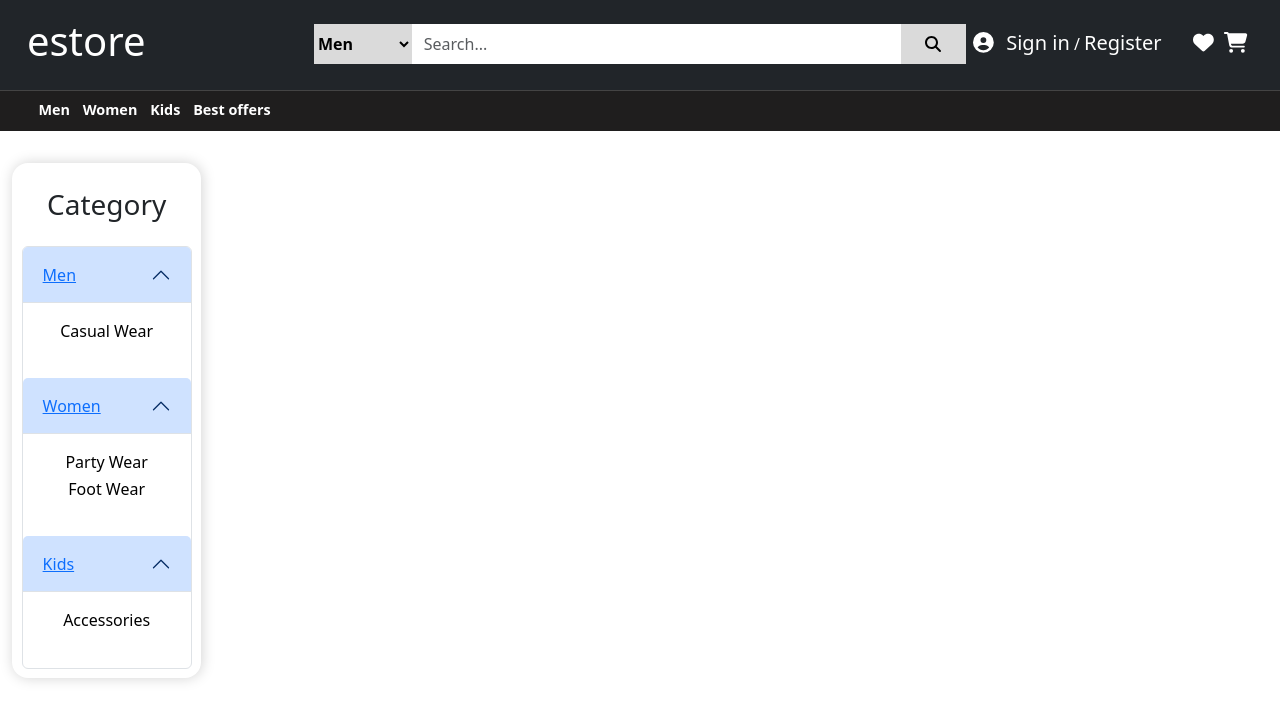
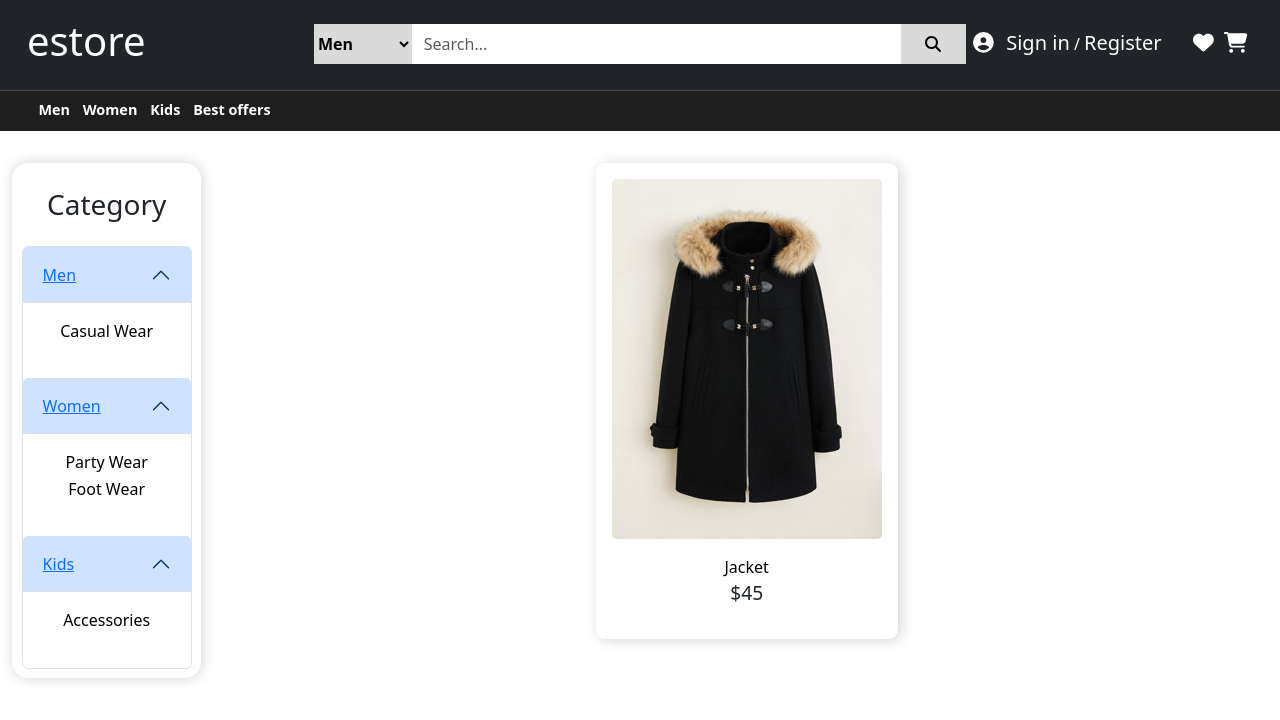
Before and after one commit to Lewoczegg/eStore, an Angular app in the folder eStore/: page /home in a window 1280 px wide. Shown: the top 720 px of the page. Built offline with nearby package versions, Linux system fonts and the light colour scheme.

Commit message:
Create product component

```diff
--- /dev/null
+++ b/eStore/src/app/home/components/products/products.component.html
@@ -0,0 +1,11 @@
+<div class="main-product-container">
+  <div class="mx-5 p-3 product-card">
+    <div class="product-image-container">
+      <img src="../../../../assets/images/shop-1.jpg" alt="" />
+      <div class="product-info">
+        <a href="#">Jacket</a>
+        <p class="product-price">$45</p>
+      </div>
+    </div>
+  </div>
+</div>
--- /dev/null
+++ b/eStore/src/app/home/components/products/products.component.scss
@@ -0,0 +1,47 @@
+.main-product-container {
+    display: flex;
+    justify-content: space-evenly;
+    flex-wrap: wrap;
+    flex-direction: row;
+
+    .product-card {
+        margin-top: 1em;
+        margin-bottom: 1em;
+        display: inline-flex;
+        flex-direction: column;
+        box-shadow: 3px 1px 14px 0px lightgray;
+        border-radius: 0.6em;
+
+        .product-image-container {
+            img {
+                display: flex;
+                justify-content: center;
+                border-radius: 0.3em;
+            }
+        }
+
+        .product-info {
+            padding: 1em;
+            text-align: center;
+
+            h5 {
+                font-weight: 600;
+            }
+
+           .product-price {
+                margin: 0;
+                font-weight: 400;
+                font-size: 1.2em;
+           }
+        }
+    }
+}
+
+a {
+    text-decoration: none;
+    color: black;
+
+    &:hover {
+        color: black;
+    }
+}
--- a/eStore/src/app/home/home.component.html
+++ b/eStore/src/app/home/home.component.html
@@ -5,6 +5,8 @@
     <div class="col-lg-2 col-md-3 col-sm-4">
       <app-sidenavigation></app-sidenavigation>
     </div>
-    <div class="col-lg-10 col-md-9 col-sm-8"></div>
+    <div class="col-lg-10 col-md-9 col-sm-8">
+      <app-products></app-products>
+    </div>
   </div>
 </div>
--- a/eStore/src/app/home/home.component.ts
+++ b/eStore/src/app/home/home.component.ts
@@ -2,11 +2,12 @@ import { Component } from '@angular/core';
 import { HeaderComponent } from './components/header/header.component';
 import { CatnavigationComponent } from './components/catnavigation/catnavigation.component';
 import { SidenavigationComponent } from './components/sidenavigation/sidenavigation.component';
+import { ProductsComponent } from './components/products/products.component';
 
 @Component({
   selector: 'app-home',
   standalone: true,
-  imports: [HeaderComponent, CatnavigationComponent, SidenavigationComponent],
+  imports: [HeaderComponent, CatnavigationComponent, SidenavigationComponent, ProductsComponent],
   templateUrl: './home.component.html',
   styleUrl: './home.component.scss'
 })
```
Also changed, not shown: eStore/src/app/home/components/products/products.component.ts (added, +12 -0 lines), eStore/src/assets/images/shop-1.jpg (added), 1 other file (tests, documents, lock files or other folders).
